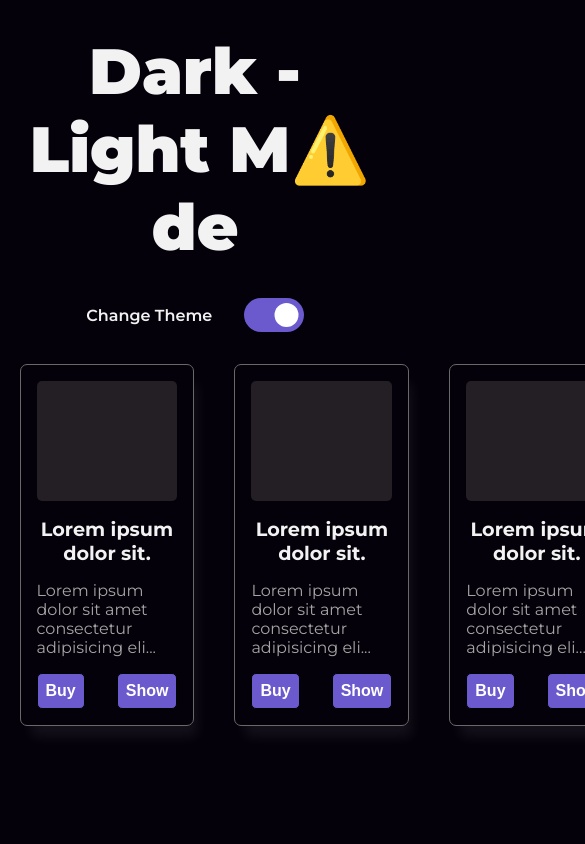
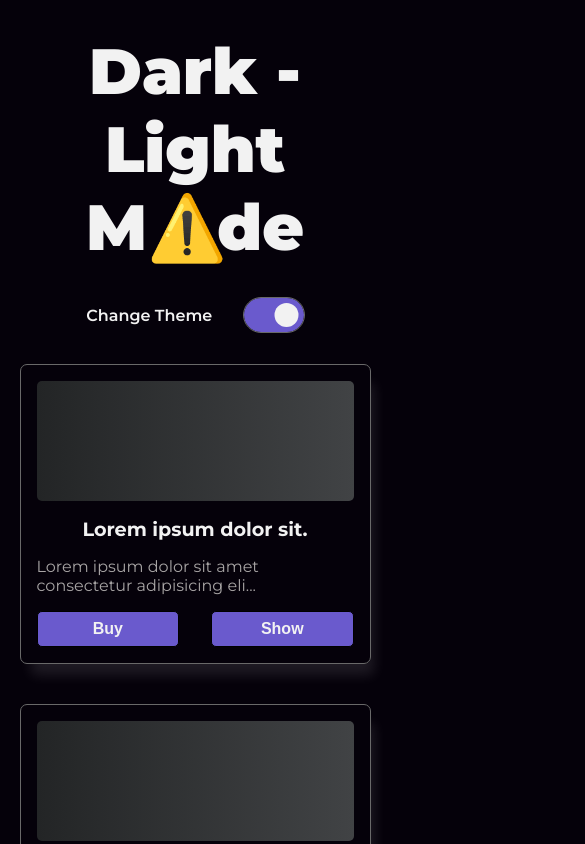
Before and after one commit to Franklin361/dark-light-app, a React (Vite) app: page / in a window 390 px wide. Shown: the top 844 px of the page, 585 px wide, since content can reach past the window. Built offline with nearby package versions, Linux system fonts and the light colour scheme; no server answers.

Commit message:
[FEAT] add styles theme dark and light

```diff
--- a/src/App.tsx
+++ b/src/App.tsx
@@ -1,20 +1,17 @@
 
-import { useState } from "react"
 import { LayoutCards } from "./components/Card";
 import { Switch } from "./components/Switch";
 import { Title } from "./components/Title";
+import { useTheme } from "./hook/useTheme";
 
 const App = () => {
-  const [dark, setDark] = useState(true)
-
-  const habdleChange = (e:React.ChangeEvent<HTMLInputElement>) => setDark(e.target.checked);
-  console.log({dark})
+  const [theme, handleChange] = useTheme('dark');
 
   return (
     <div className="container-main">
-      <Title/>
-      <Switch isDark={dark} onChange={habdleChange} />
-      <LayoutCards/>
+      <Title />
+      <Switch isDark={theme === 'dark'} onChange={handleChange} />
+      <LayoutCards />
     </div>
   )
 }
--- a/src/components/Card.tsx
+++ b/src/components/Card.tsx
@@ -1,6 +1,7 @@
 
 
 export const Card = () => {
+    console.log('card')
     return (
         <div className="card">
             <div className="card-image"></div>
--- a/src/components/Title.tsx
+++ b/src/components/Title.tsx
@@ -2,7 +2,7 @@ import { Player } from "@lottiefiles/react-lottie-player"
 
 export const Title = () => {
     return (
-        <h1>Dark - Light M
+        <h1>Dark - Light <div className="container-word">M
         <span className="letter-special">
             <Player
                 autoplay
@@ -11,6 +11,6 @@ export const Title = () => {
                 className='lottifile'
             />
         </span >
-            de</h1>
+        de</div> </h1>
     )
 }
--- /dev/null
+++ b/src/hook/useTheme.ts
@@ -0,0 +1,18 @@
+import { useEffect, useState } from 'react';
+
+type ChangeEvent = React.ChangeEvent<HTMLInputElement>
+
+export const useTheme = (initialTheme: 'dark' | 'light'): [string, (e: ChangeEvent) => void] => {
+
+    const [theme, setTheme] = useState(initialTheme)
+
+    const handleChange = (e: ChangeEvent) => {
+        setTheme(e.target.checked ? 'dark' : 'light')
+    }
+
+    useEffect(() => {
+        document.body.setAttribute('data-theme', theme);
+    }, [theme])
+
+    return [theme, handleChange]
+}
--- a/src/index.css
+++ b/src/index.css
@@ -1,15 +1,22 @@
 @import url('https://fonts.googleapis.com/css2?family=Montserrat:wght@300;400;600;700;900&display=swap');
 
+@import url('./styles/var.css');
 @import url('./styles/card.css');
 @import url('./styles/switch.css');
+@import url('./styles/lottieFile.css');
 
-*{margin: 0;padding: 0;box-sizing: border-box;}
+*{
+  margin: 0;
+  padding: 0;
+  box-sizing: border-box;
+}
 
 body{
-  background-color: rgb(5, 1, 10);
-  color: #f2f2f2;
   font-family: 'Montserrat', sans-serif;
   font-weight: 600;
+  background-color: var(--background);
+  color: var(--text-primary);
+  transition: all .5s ease-in-out;
 }
 
 /* CONTAINER MAIN */
@@ -24,22 +31,3 @@ body{
   gap: 2rem;
   position: relative;
 }
-
-/* TITLE PAGE */
-h1{ font-size: 4rem; font-weight: 900; margin-top: 2rem;}
-
-/* LOTTIFILE */
-.letter-special{
-  display: inline-block;
-  position: relative;
-  width: 70px;
-  height: 50px;
-}
-.lottifile {
-  position: absolute;
-  width: 140px;
-  height: 140px;
-  top: 50%;
-  transform: translate(-50%, -50%);
-  left: 50%;
-}
--- a/src/styles/card.css
+++ b/src/styles/card.css
@@ -1,47 +1,76 @@
 /* CONTAINER CARDS */
-.grid-cards{
+.grid-cards {
   width: 90%;
   display: grid;
   gap: 2.5rem;
   grid-template-columns: repeat(3, 1fr);
+  padding-bottom: 2rem;
+}
+
+@media screen and (max-width:800px) {
+  .grid-cards {
+    grid-template-columns: 1fr 1fr;
+  }
+}
+
+@media screen and (max-width:650px) {
+  .grid-cards {
+    grid-template-columns: 1fr;
+
+  }
 }
 
 /* CARD */
-.card{
-    border: 1px solid rgb(105, 105, 105);
+.card {
+  border: 1px solid var(--border);
   border-radius: 7px;
   padding: 1rem;
   display: flex;
   flex-direction: column;
   gap: 1rem;
-    box-shadow: 7px 15px 13px -4px  #ffffff11;
+  box-shadow: var(--shadow);
 }
-  .card .card-image{
+
+.card .card-image {
   width: 100%;
   min-height: 120px;
   border-radius: 5px;
   background-color: rgba(82, 77, 77, 0.397);
+  background: linear-gradient(to right, #232526, #414345);
 }
-  .card .card-title{ font-size: 1.2rem; font-weight: bold; }
-  .card .card-description{
+
+.card .card-title {
+  font-size: 1.2rem;
+  font-weight: bold;
+}
+
+.card .card-description {
   text-align: left;
-    color: rgb(167, 164, 164);
+  color: var(--text-secondary);
   font-weight: lighter;
 }
-  .card .card-container-buttons{
+
+.card .card-container-buttons {
   display: flex;
   gap: 2rem;
 }
-  .card .card-container-buttons button{
+
+.card .card-container-buttons button {
   flex: 1;
   padding: .5rem;
   cursor: pointer;
   font-size: 1rem;
   font-weight: bold;
-    background: slateblue;
+  background: var(--accent);
   border-radius: 5px;
-    color: white;
+  color: var(--text-primary);
   border: 1px solid black;
 }
-  .card .card-container-buttons button:hover{ background-color: rgb(91, 76, 190); }
-  .card .card-container-buttons button:active{ background-color: slateblue; }
+
+.card .card-container-buttons button:hover {
+  background-color: var(--accent-hover);
+}
+
+.card .card-container-buttons button:active {
+  background-color: var(--accent);
+}
--- /dev/null
+++ b/src/styles/lottieFile.css
@@ -0,0 +1,25 @@
+/* TITLE PAGE */
+.container-word{
+  display: inline-block;
+}
+h1 {
+  font-size: 4rem;
+  font-weight: 900;
+  margin-top: 2rem;
+}
+
+.letter-special {
+  display: inline-block;
+  position: relative;
+  width: 70px;
+  height: 50px;
+}
+
+.lottifile {
+  position: absolute;
+  width: 140px;
+  height: 140px;
+  top: 50%;
+  transform: translate(-50%, -50%);
+  left: 50%;
+}
--- a/src/styles/switch.css
+++ b/src/styles/switch.css
@@ -1,4 +1,4 @@
-.container-switch{
+.container-switch {
     display: flex;
     justify-content: center;
     align-items: center;
@@ -32,6 +32,7 @@
     background-color: #ccc;
     transition: .4s;
     border-radius: 30px;
+    outline: 1px solid var(--border);
 }
 
 .slider:before {
@@ -42,17 +43,14 @@
     border-radius: 20px;
     left: 0.3em;
     bottom: 0.3em;
-    background-color: white;
+    background-color: var(--text-primary);
     transition: .4s;
 }
 
 input:checked+.slider {
-    background-color: slateblue;
+    background-color: var(--accent);
 }
 
-input:focus+.slider {
-    box-shadow: 0 0 1px slateblue;
-}
 
 input:checked+.slider:before {
     transform: translateX(1.5em);
--- /dev/null
+++ b/src/styles/var.css
@@ -0,0 +1,19 @@
+:root {
+    --background: #f2f2f2;
+    --text-primary: #0f0f0f;
+    --text-secondary: #4e4e4e;
+    --accent: #dfb017;
+    --accent-hover: #cea315;
+    --border: #1f1e1e;
+    --shadow: 7px 15px 13px -4px #00000056;
+}
+
+[data-theme='dark'] {
+    --background: #05010a;
+    --text-primary: #f2f2f2;
+    --text-secondary: #a7a4a4;
+    --accent: #6a5acd;
+    --accent-hover: #5b4cbe;
+    --border: #696969;
+    --shadow: 7px 15px 13px -4px #ffffff1b;
+}
```
Lines whose indentation alone changed are shown as unchanged.
